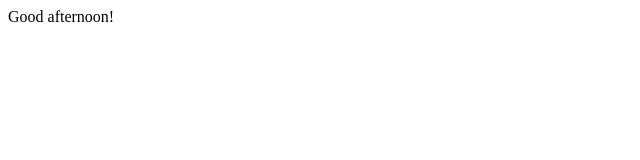
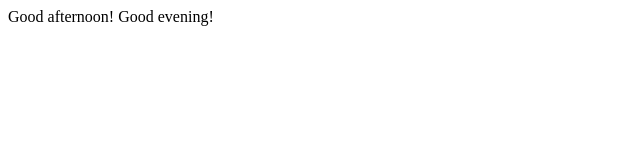
Before and after one commit to jeeyunryu/ossl-lab9-2, a plain HTML site: page index.html in a window 1280 px wide. Shown: the whole page, without its empty margins (0-640 px from the left). Drawn offline with Linux system fonts and the light colour scheme.

Commit message:
edit file

```diff
--- a/index.html
+++ b/index.html
@@ -3,5 +3,6 @@
 	</head>
 	<body>
 		Good afternoon!
+		Good evening!
 	</body>
 </html>
```
